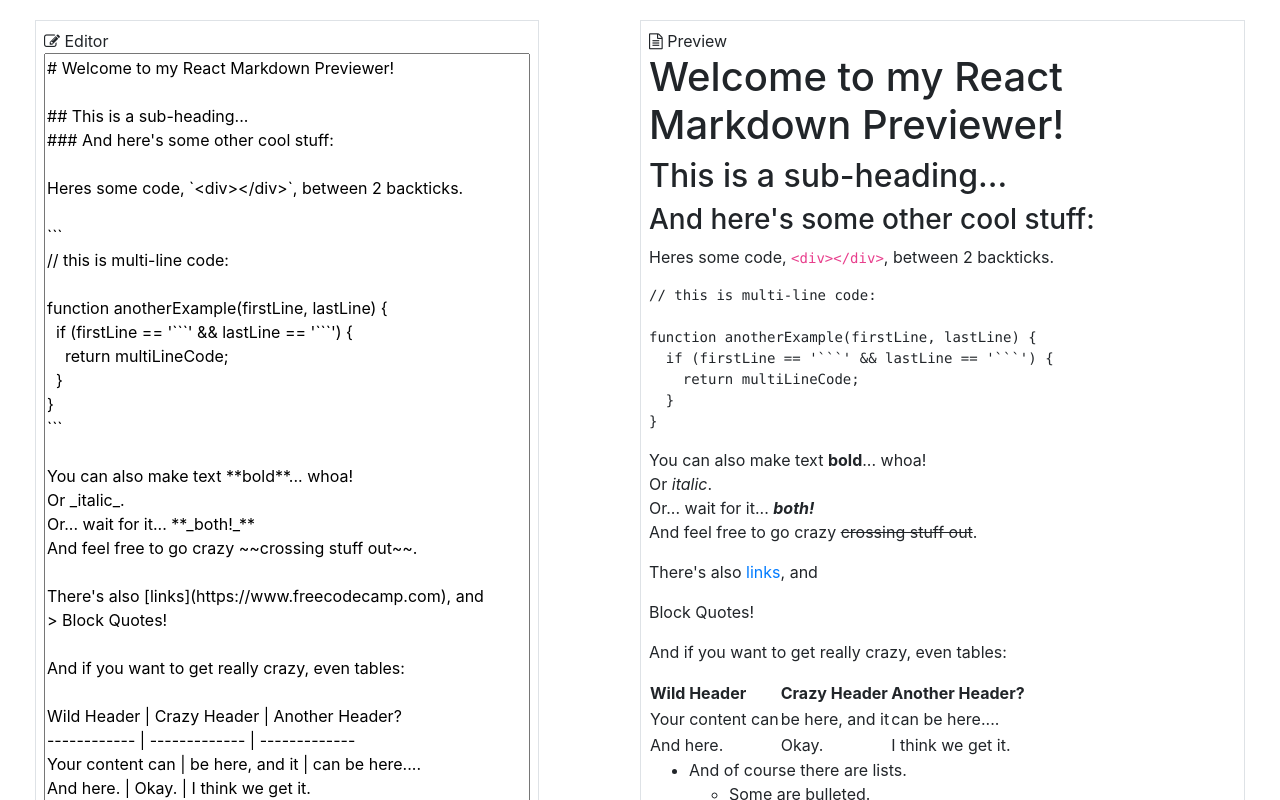
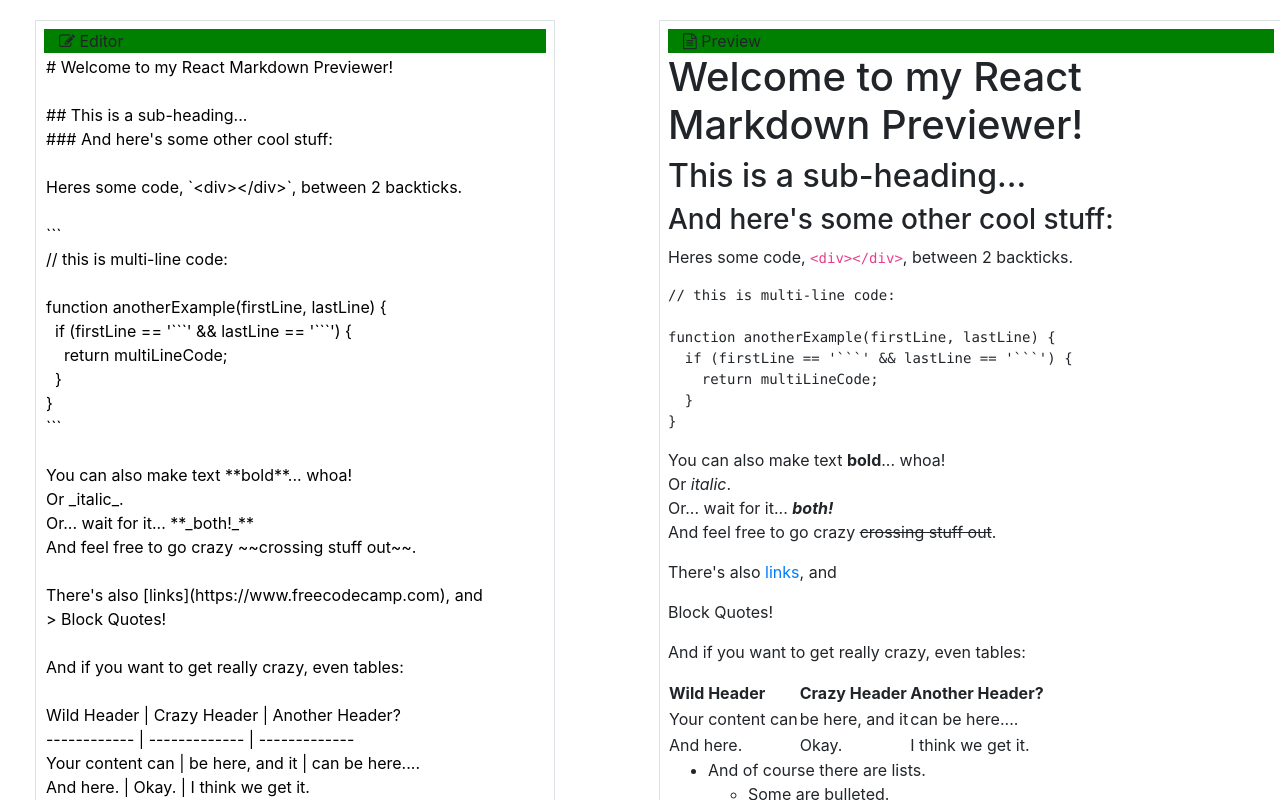
Before and after one commit to CBStanley12/easynote, a React (Create React App) app: page / in a window 1280 px wide. Shown: the top 800 px of the page. Built offline with nearby package versions, Linux system fonts and the light colour scheme.

Commit message:
Added custom css and fixed view issues

```diff
--- a/src/App.css
+++ b/src/App.css
@@ -1,32 +1,9 @@
-.App {
-  text-align: center;
+textarea {
+  border: none;
+  outline: none;
+  resize: none;
 }
 
-.App-logo {
-  animation: App-logo-spin infinite 20s linear;
-  height: 40vmin;
+.toolbar {
+  background-color: green;
 }
-
-.App-header {
-  background-color: #282c34;
-  min-height: 100vh;
-  display: flex;
-  flex-direction: column;
-  align-items: center;
-  justify-content: center;
-  font-size: calc(10px + 2vmin);
-  color: white;
-}
-
-.App-link {
-  color: #61dafb;
-}
-
-@keyframes App-logo-spin {
-  from {
-    transform: rotate(0deg);
-  }
-  to {
-    transform: rotate(360deg);
-  }
-}
--- a/src/App.js
+++ b/src/App.js
@@ -21,12 +21,12 @@ class App extends Component {
 
   render() {
     return (
-      <div className="row m-1 p-3">
-        <div className="col-sm-12 col-md-5 p-2 border">
+      <div id="app" className="row m-1 p-3">
+        <div id="edit-col" className="col-sm-12 col-md-5 p-2 border">
           <Toolbar icon="fa fa-pencil-square-o" text="  Editor" />
           <Editor markdown={this.state.markdown} onChange={this.handleChange} />
         </div>
-        <div className="col-sm-12 col-md-6 ml-auto p-2 border">
+        <div id="prev-col" className="col-sm-12 col-md-6 ml-auto min-vh-100 p-2 border">
           <Toolbar icon="fa fa-file-text-o" text="  Preview" />
           <Preview markdown={this.state.markdown} />
         </div>
--- a/src/components/Editor.js
+++ b/src/components/Editor.js
@@ -2,7 +2,7 @@ import React from 'react';
 
 const Editor = (props) => {
     return (
-        <textarea id="editor" value={props.markdown} onChange={props.onChange} type="text" className="w-100 h-100" rows="35" />
+        <textarea id="editor" value={props.markdown} onChange={props.onChange} type="text" className="w-100 h-100" rows="30" />
     )
 }
 
--- a/src/components/Toolbar.js
+++ b/src/components/Toolbar.js
@@ -2,7 +2,7 @@ import React from 'react';
 
 const Toolbar = (props) => {
     return (
-        <div className="toolbar">
+        <div className="toolbar container-fluid">
             <i className={props.icon} />
             {props.text}
         </div>
```
